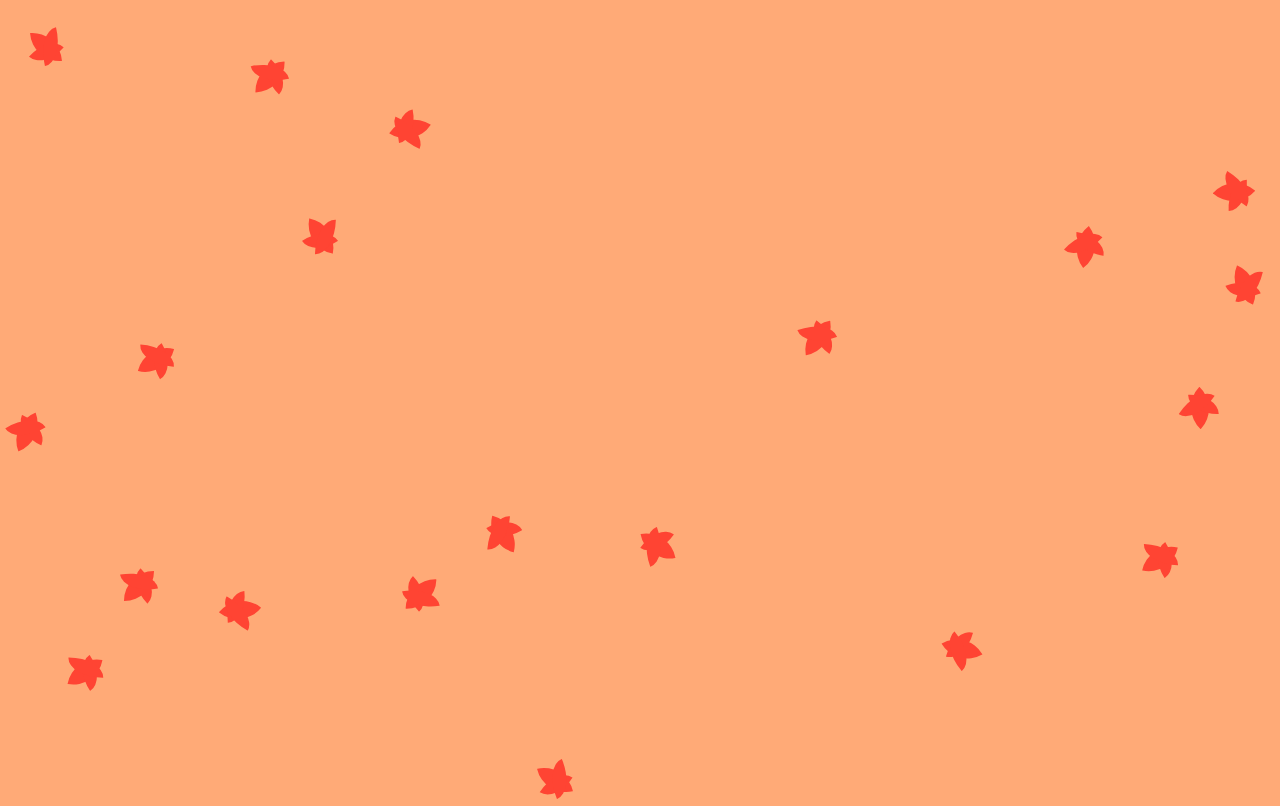
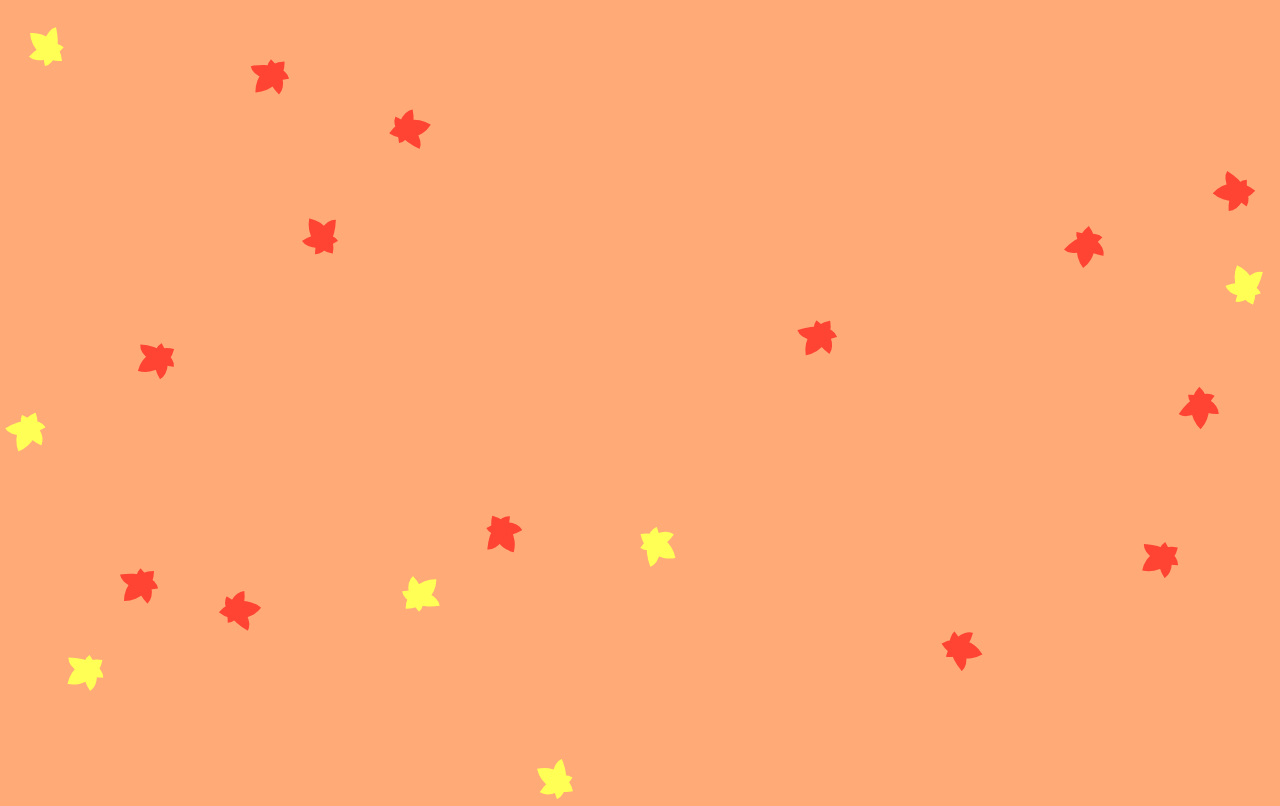
Before and after one commit to zakuni/chirimomiji, a plain HTML site: page index.html in a window 1280 px wide. Drawn offline with nearby package versions, Linux system fonts and the light colour scheme.

Commit message:
1/3 of momijis are yellow

```diff
--- a/chirimomiji.coffee
+++ b/chirimomiji.coffee
@@ -30,5 +30,7 @@ appendMomiji = ->
 
 $ ->
   maples = (appendMomiji() for [1..20])
+  for maple, i in maples
+    maple.elem.addClass("yellow") if i%3==0
   requestAnimationFrame ->
     flutterDown(maples)
--- a/chirimomiji.js
+++ b/chirimomiji.js
@@ -46,7 +46,7 @@
   };
 
   $(function() {
-    var maples;
+    var i, maple, maples, _i, _len;
     maples = (function() {
       var _i, _results;
       _results = [];
@@ -55,6 +55,12 @@
       }
       return _results;
     })();
+    for (i = _i = 0, _len = maples.length; _i < _len; i = ++_i) {
+      maple = maples[i];
+      if (i % 3 === 0) {
+        maple.elem.addClass("yellow");
+      }
+    }
     return requestAnimationFrame(function() {
       return flutterDown(maples);
     });
--- a/main.css
+++ b/main.css
@@ -7,9 +7,11 @@ body {
   width: 30px;
   height: 30px;
   border-radius: 100% 1% / 100% 1%;
+  transform: rotate(-45deg);
+  -webkit-transform: rotate(-45deg);
 }
 
-.maple:before {
+.maple::before {
   position: absolute;
   content: "";
   background: #ff4433;
@@ -20,7 +22,7 @@ body {
   -webkit-transform: rotate(-45deg);
 }
 
-.maple:after {
+.maple::after {
   position: absolute;
   left: 5px;
   top: 2px;
@@ -32,3 +34,7 @@ body {
   transform: rotate(80deg);
   -webkit-transform: rotate(80deg);
 }
+
+.yellow, .yellow::before, .yellow::after {
+  background: #ffff55
+}
```
Also changed, not shown: momiji.html (+2 -0 lines).
